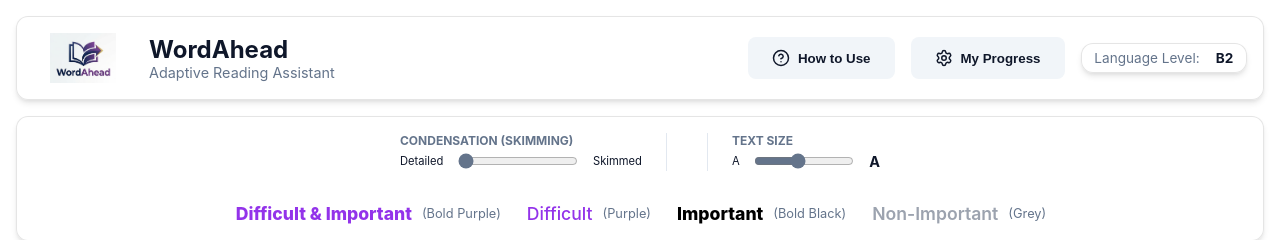
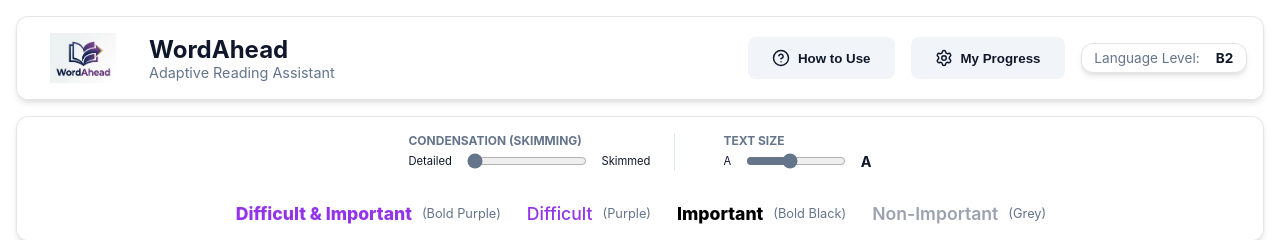
Before and after one commit to AminaOmari/GP-TSM-WordAhead, a React (Vite) app in the folder frontend/: page / in a window 1280 px wide. Shown: the top 240 px of the page. Built offline with nearby package versions, Linux system fonts and the light colour scheme.

Commit message:
UI: Remove extra border between sliders

```diff
--- a/frontend/src/App.jsx
+++ b/frontend/src/App.jsx
@@ -294,7 +294,7 @@ function App() {
               </div>
             </div>
           </div>
-          <div style={{ display: 'flex', flexDirection: 'column', gap: '0.2rem', paddingLeft: '1.5rem', borderLeft: '1px solid #e2e8f0' }}>
+          <div style={{ display: 'flex', flexDirection: 'column', gap: '0.2rem', paddingLeft: '0.5rem' }}>
             <span style={{ fontSize: '0.75rem', color: 'var(--text-secondary)', fontWeight: 'bold', textTransform: 'uppercase' }}>Text Size</span>
             <div style={{ display: 'flex', alignItems: 'center', gap: '0.8rem' }}>
               <span style={{ fontSize: '0.7rem' }}>A</span>
```
Also changed, not shown: 2 other files (tests, documents, lock files or other folders).
